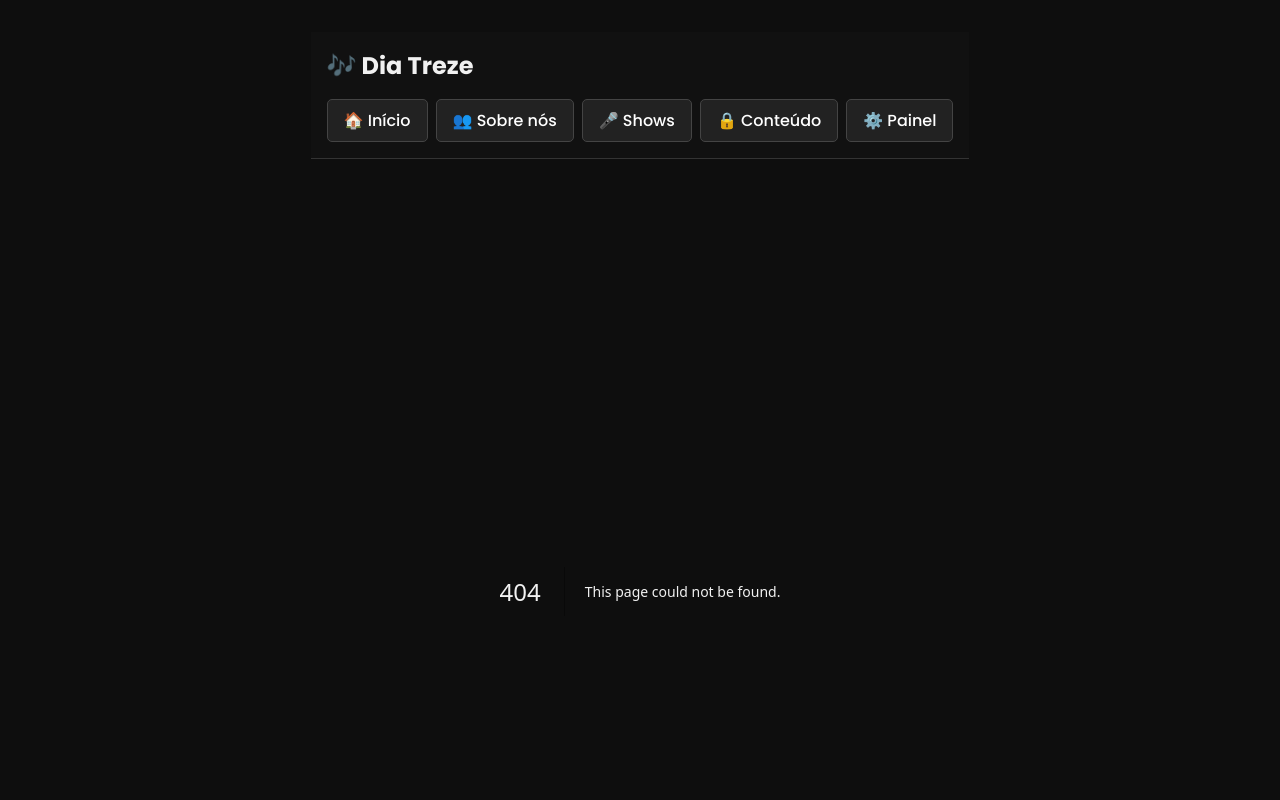
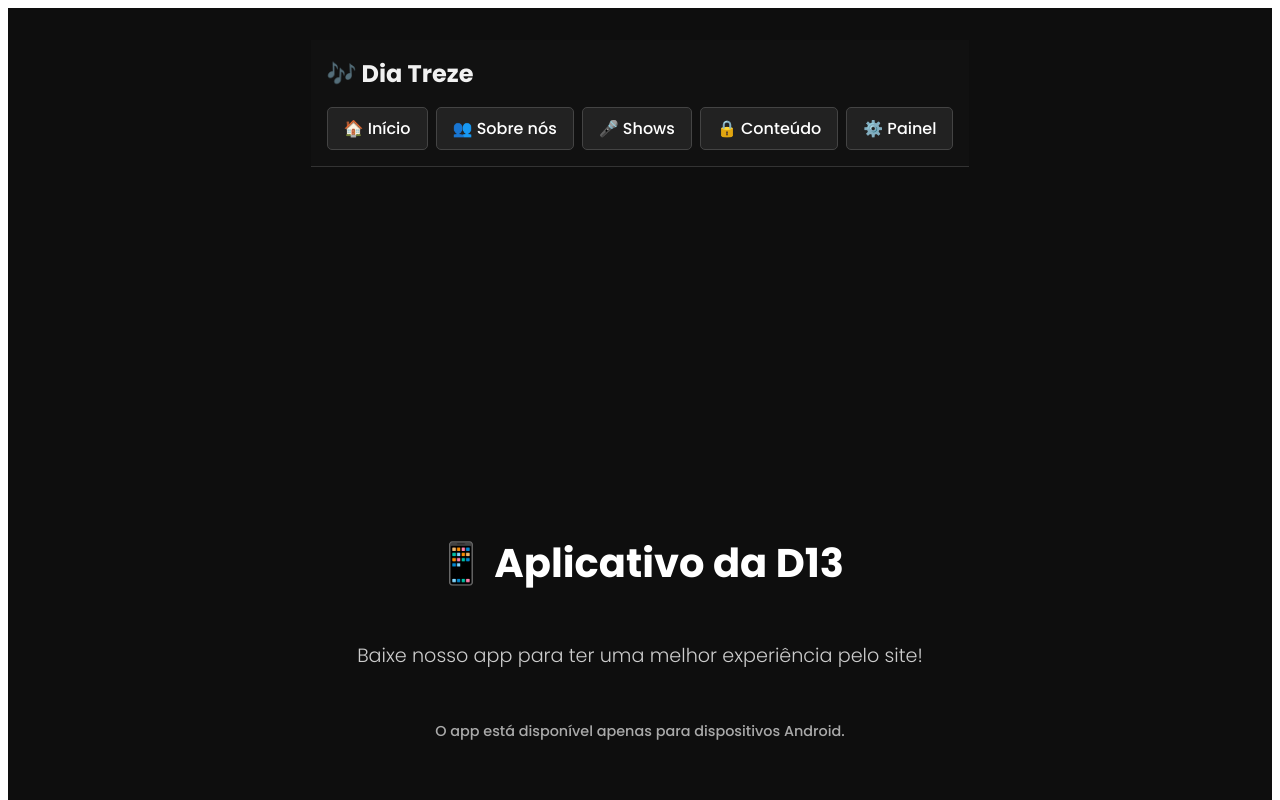
Before and after one commit to diatrezegit/diatrezewebsite, a Next.js app: page /app in a window 1280 px wide. Before the commit this address had no page. Shown: the top 800 px of the page. Built offline with nearby package versions, Linux system fonts and the light colour scheme.

Commit message:
Implementamos um aplicativo para o Android

```diff
--- a/components/Layout.js
+++ b/components/Layout.js
@@ -1,7 +1,15 @@
+import { useState, useEffect } from 'react';
 import Link from 'next/link';
 import styles from '../styles/Home.module.css';
 
 export default function Layout({ children }) {
+  const [isAndroid, setIsAndroid] = useState(false);
+
+  useEffect(() => {
+    const userAgent = typeof navigator !== 'undefined' ? navigator.userAgent.toLowerCase() : '';
+    setIsAndroid(userAgent.includes('android'));
+  }, []);
+
   return (
     <div className={styles.container}>
       <nav className={styles.navbar}>
@@ -15,6 +23,9 @@ export default function Layout({ children }) {
           <Link href="/shows" className={styles.botao}>🎤 Shows</Link>
           <Link href="/pass" className={styles.botao}>🔒 Conteúdo</Link>
           <Link href="/panel" className={styles.botao}>⚙️ Painel</Link>
+          {isAndroid && (
+            <Link href="/app" className={styles.botao}>📱 Aplicativo</Link>
+          )}
         </div>
       </nav>
 
--- /dev/null
+++ b/pages/app.js
@@ -0,0 +1,37 @@
+import { useEffect, useState } from 'react';
+import styles from '../styles/Home.module.css';
+
+export default function AppPage() {
+  const [isAndroid, setIsAndroid] = useState(false);
+
+  useEffect(() => {
+    const userAgent = navigator.userAgent.toLowerCase();
+    setIsAndroid(userAgent.includes('android'));
+  }, []);
+
+  return (
+    <div className={styles.container}>
+      <h1 className={styles.titulo}>📱 Aplicativo da D13</h1>
+      <p className={styles.subtitulo} style={{ maxWidth: 600, textAlign: 'center' }}>
+        Baixe nosso app para ter uma melhor experiência pelo site!
+      </p>
+
+      {isAndroid && (
+        <a
+          href="/files/DiaTrezeApp_release.apk"
+          download
+          className={styles.botao}
+          style={{ marginTop: '2rem' }}
+        >
+          📥 Baixar App Android
+        </a>
+      )}
+
+      {!isAndroid && (
+        <p style={{ marginTop: '2rem', color: '#aaa', fontSize: '0.9rem' }}>
+          O app está disponível apenas para dispositivos Android.
+        </p>
+      )}
+    </div>
+  );
+}
```
Also changed, not shown: pages/pass.js (line endings or trailing spaces), 1 other file (tests, documents, lock files or other folders).
